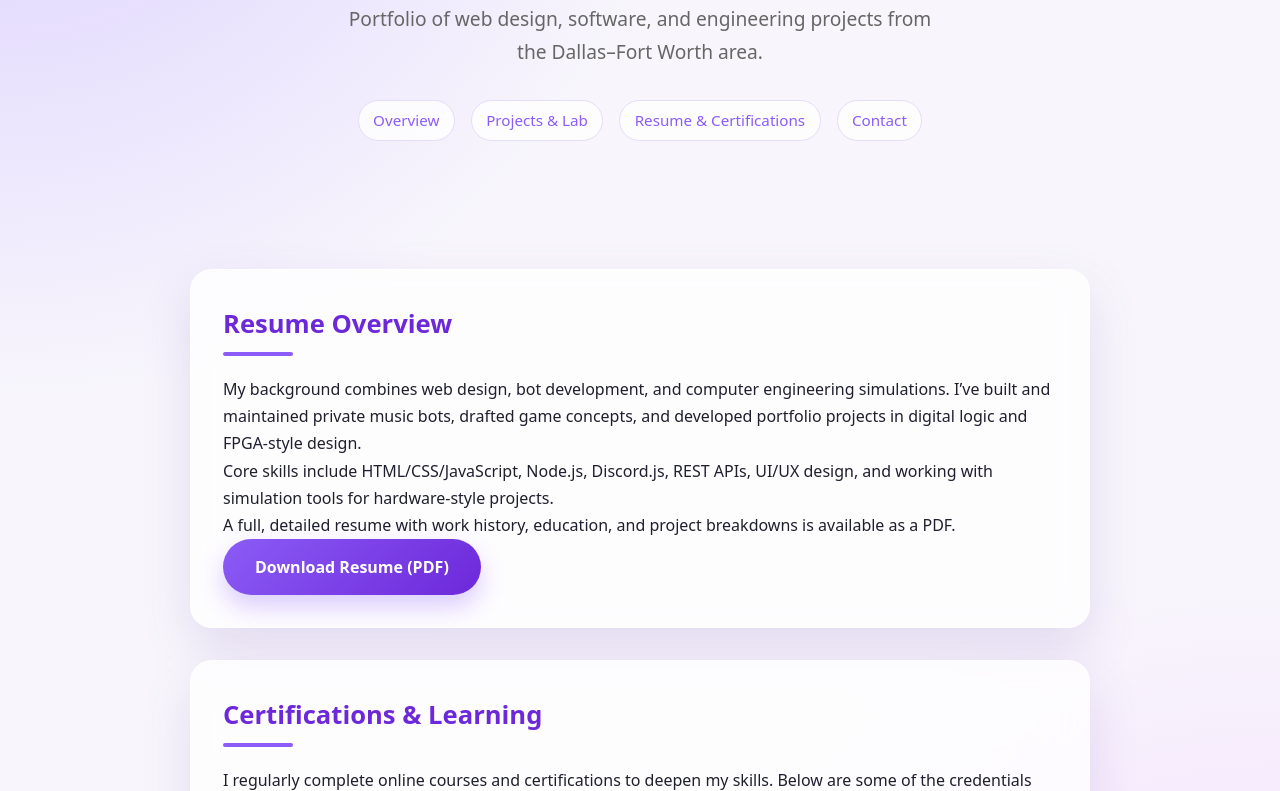
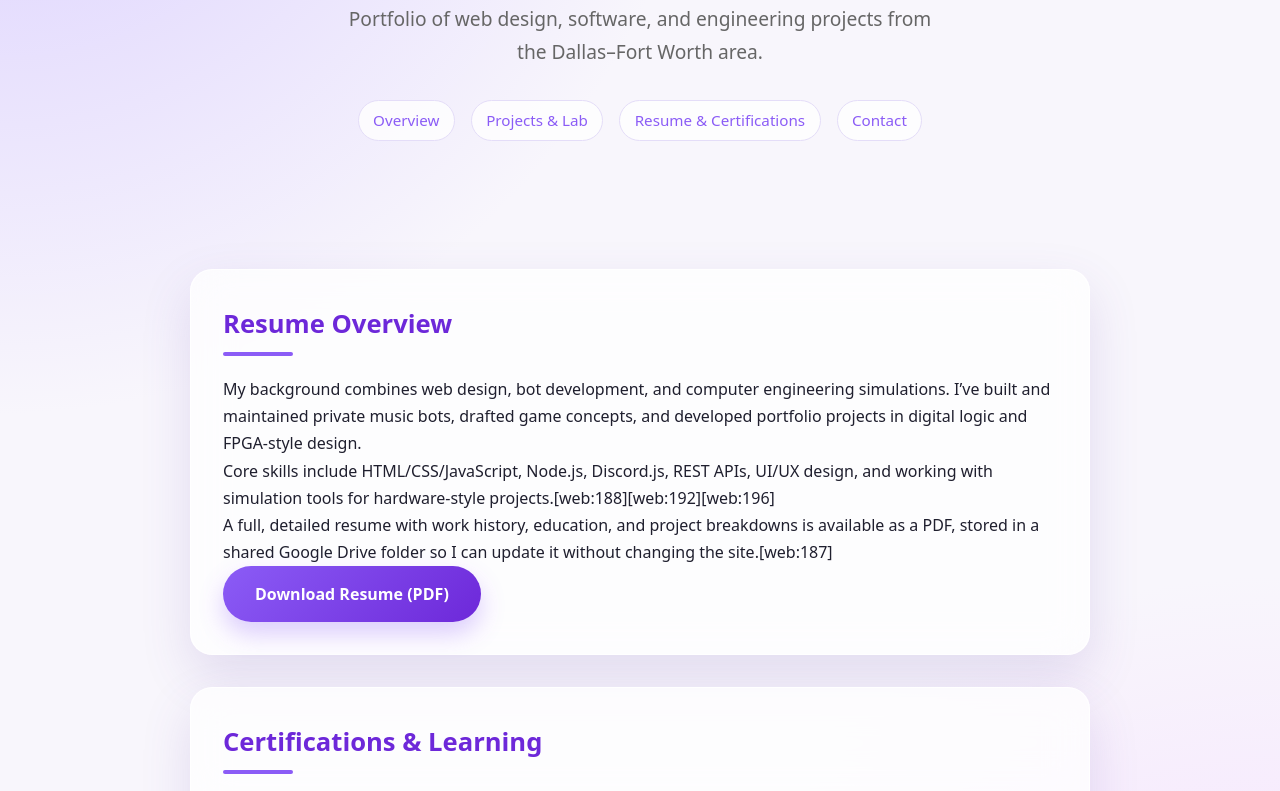
Before and after one commit to ToniLewis/tabless-portfolio, a plain HTML site: page resume.html in a window 1280 px wide. Shown: the part 300-1091 px from the top of the page. Drawn offline with Linux system fonts and the light colour scheme.

Commit message:
Update resume.html

```diff
--- a/resume.html
+++ b/resume.html
@@ -41,14 +41,22 @@
     <p>
       Core skills include HTML/CSS/JavaScript, Node.js, Discord.js,
       REST APIs, UI/UX design, and working with simulation tools for
-      hardware-style projects.
+      hardware-style projects.[web:188][web:192][web:196]
     </p>
     <p>
       A full, detailed resume with work history, education, and project
-      breakdowns is available as a PDF.
+      breakdowns is available as a PDF, stored in a shared Google Drive
+      folder so I can update it without changing the site.[web:187]
     </p>
 
-    <a href="assets/TablessLewisResume.pdf" class="btn">
+    <!-- Replace YOUR_DRIVE_FILE_ID with your real file ID -->
+    <!-- Example shared link format:
+         https://drive.google.com/file/d/FILE_ID/view?usp=sharing
+         Direct download format:
+         https://drive.google.com/uc?export=download&id=FILE_ID
+    -->
+
+    <a href="https://drive.google.com/file/d/YOUR_DRIVE_FILE_ID/view?usp=sharing" class="btn" target="_blank">
       Download Resume (PDF)
     </a>
   </section>
```
